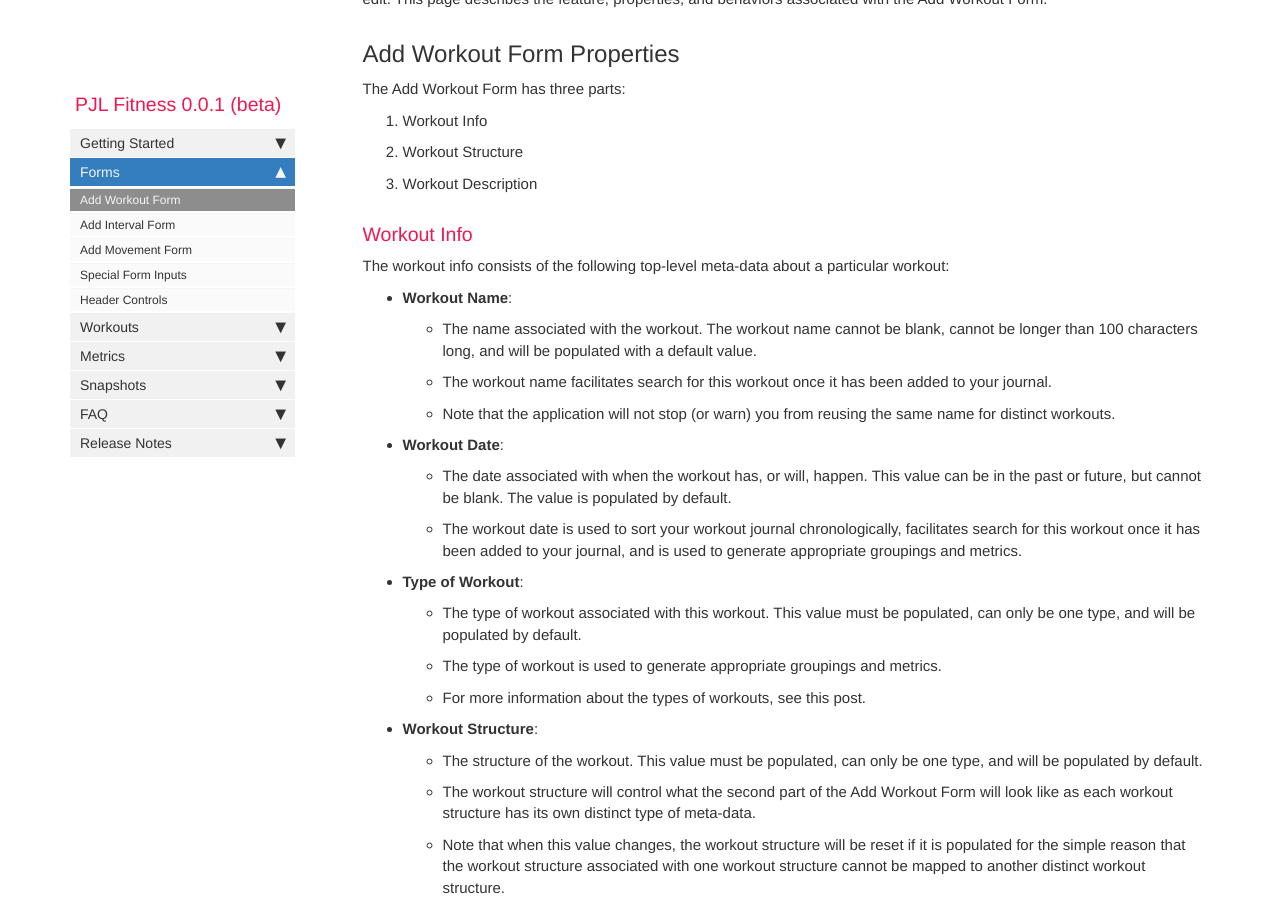
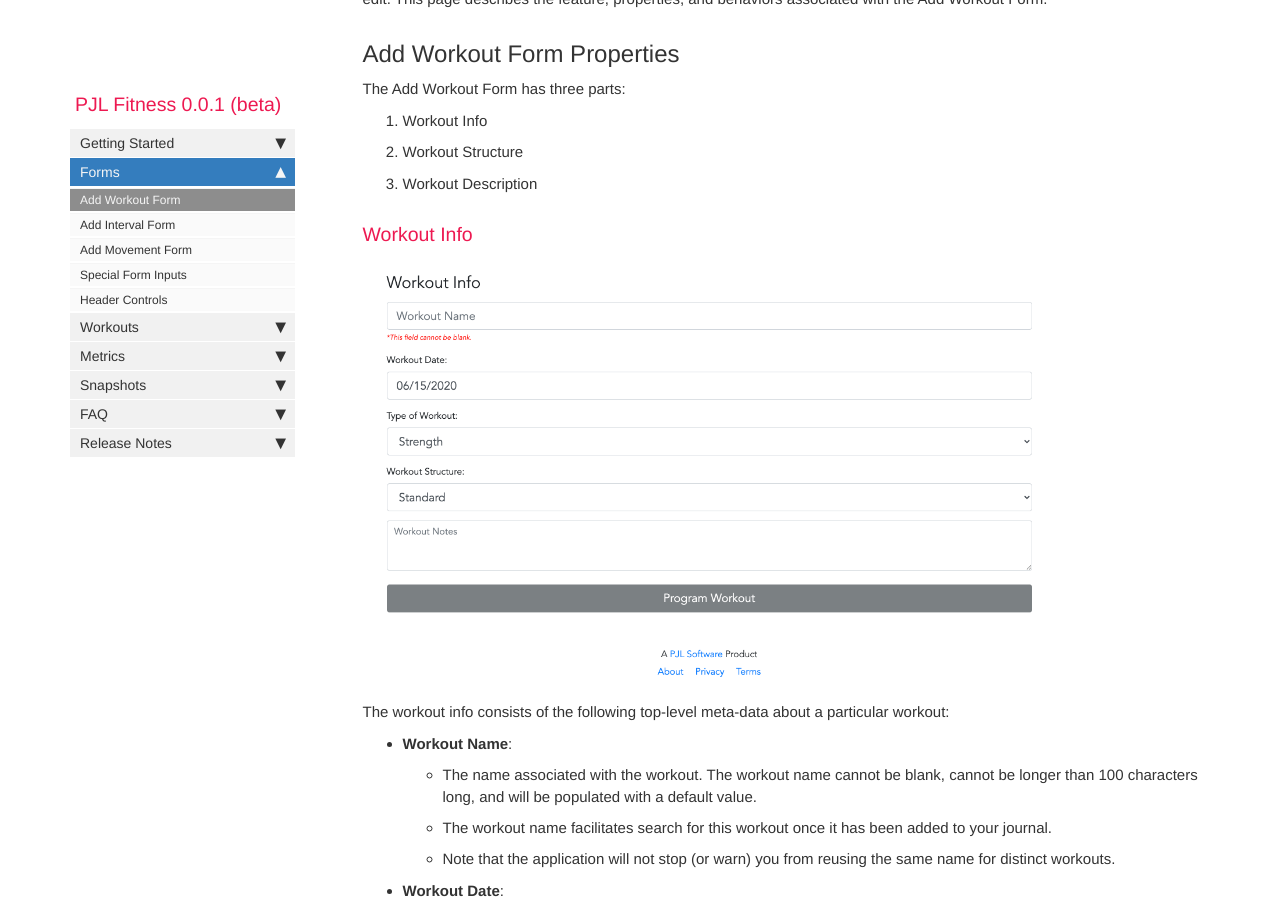
Before and after one commit to pjlinn/pjlinn.github.io, a Jekyll site: the page built from pages/pjl-fitness/pjl-fitness-add-workout-form.md, in a window 1280 px wide and 900 px high, scrolled down 380 px. Built offline with Jekyll 4.4.1, drawn with Linux system fonts in a browser that asks for light colours; comment, search, counter and statistics services are not loaded.

Commit message:
add workout info screen shot

```diff
--- a/pages/pjl-fitness/pjl-fitness-add-workout-form.md
+++ b/pages/pjl-fitness/pjl-fitness-add-workout-form.md
@@ -18,6 +18,8 @@ The Add Workout Form has three parts:
 3. Workout Description
 
 ### Workout Info
+
+![Image of Add Workout Info](images/pjl-fitness-add-workout-info.png)
 
 The workout info consists of the following top-level meta-data about a particular workout:
 
```
Also changed, not shown: images/pjl-fitness-add-workout-info.png (added).
